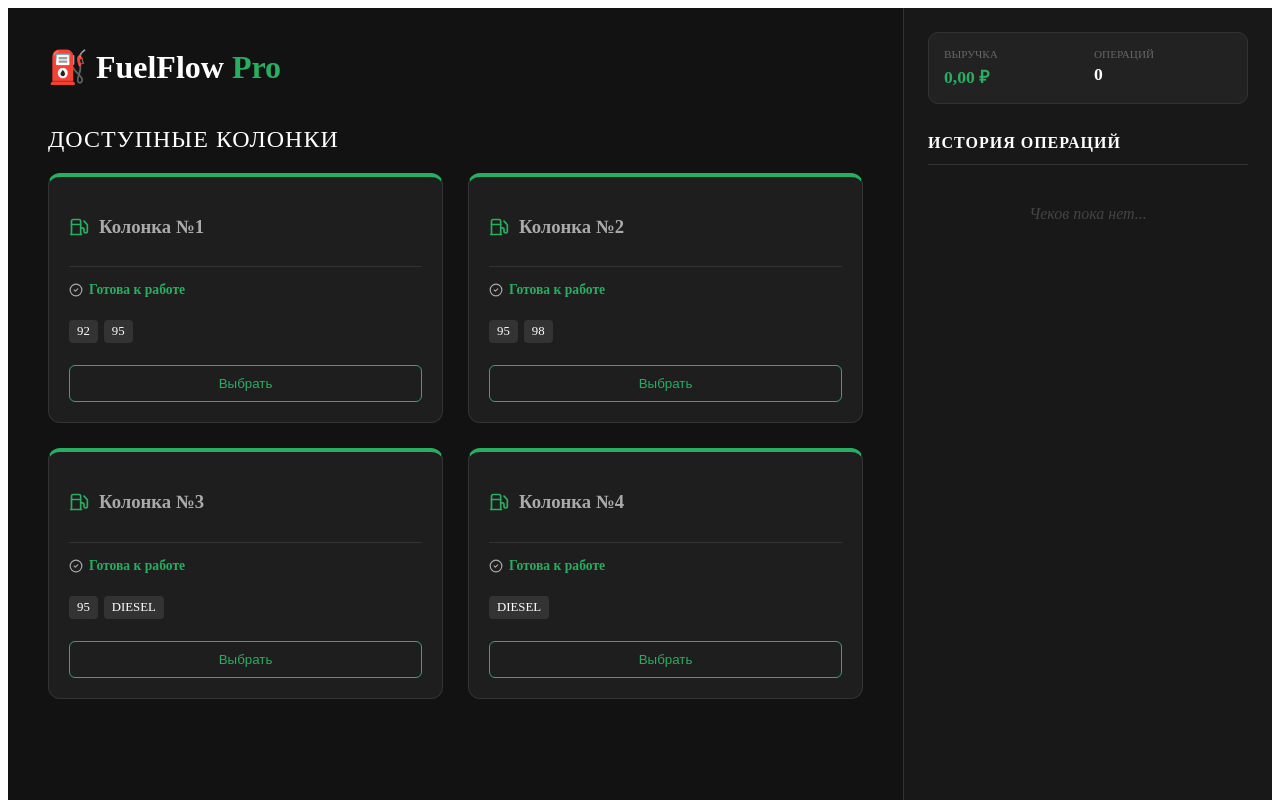
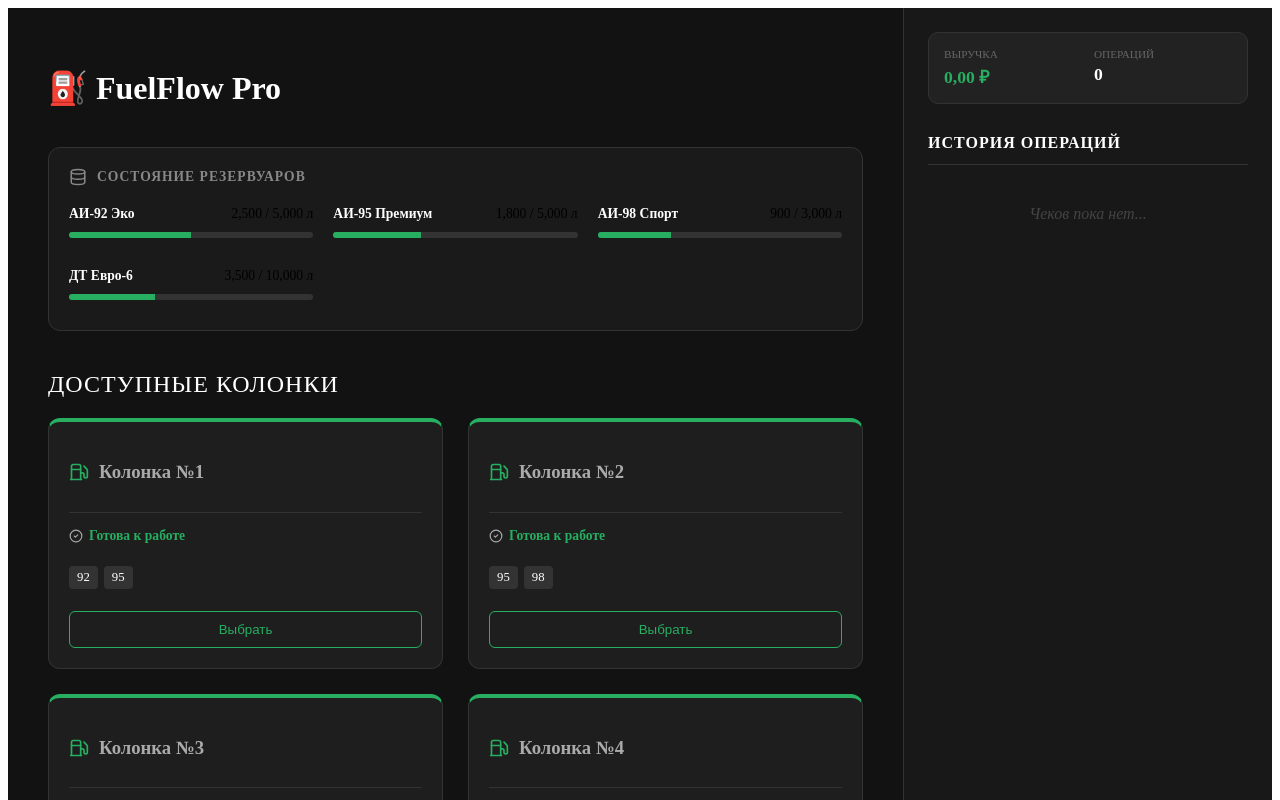
Before and after one commit to Nix38joy/fuel-flow-pro, a React (Vite) app: page / in a window 1280 px wide. Shown: the top 800 px of the page. Built offline with nearby package versions, Linux system fonts and the light colour scheme.

Commit message:
feat(widgets): implement stock monitor with dynamic low-fuel alerts

```diff
--- a/src/App.tsx
+++ b/src/App.tsx
@@ -1,24 +1,24 @@
 import { PumpList } from '@/widgets/pump-list/PumpList';
 import { OrderHistory } from '@/widgets/order-history/OrderHistory';
+import { StockMonitor } from '@/widgets/stock-monitor/StockMonitor'; // ИМПОРТ
 
 function App() {
   return (
     <div style={{ display: 'flex', minHeight: '100vh', background: '#121212' }}>
-      {/* Основной контент */}
-      <main style={{ flex: 1, padding: '40px' }}>
+      <main style={{ flex: 1, padding: '40px', maxWidth: '1200px' }}>
         <header style={{ marginBottom: '40px' }}>
-          <h1 style={{ color: '#fff', fontSize: '2rem', margin: 0 }}>
-            ⛽ FuelFlow <span style={{ color: '#27ae60' }}>Pro</span>
-          </h1>
+          <h1 style={{ color: '#fff', fontSize: '2rem' }}>⛽ FuelFlow Pro</h1>
         </header>
+
+        {/* НОВЫЙ ВИДЖЕТ */}
+        <StockMonitor />
 
         <PumpList />
       </main>
-
-      {/* Боковая панель истории */}
       <OrderHistory />
     </div>
   );
 }
 
+
 export default App;
--- a/src/common/ui/ProgressBar/ProgressBar.tsx
+++ b/src/common/ui/ProgressBar/ProgressBar.tsx
@@ -2,14 +2,18 @@
 
 interface ProgressBarProps {
   progress: number; // Число от 0 до 100
+  color?: string;
 }
 
-export const ProgressBar = ({ progress }: ProgressBarProps) => {
+export const ProgressBar = ({ progress, color = '#27ae60' }: ProgressBarProps) => {
   return (
     <div className={styles.wrapper}>
       <div
         className={styles.fill}
-        style={{ width: `${Math.min(progress, 100)}%` }}
+         style={{
+       width: `${Math.min(progress, 100)}%`,
+         backgroundColor: color // ТЕПЕРЬ МЫ ИСПОЛЬЗУЕМ ПЕРЕДАННЫЙ ЦВЕТ
+       }}
       />
     </div>
   );
--- /dev/null
+++ b/src/widgets/stock-monitor/StockMonitor.module.css
@@ -0,0 +1,42 @@
+.container {
+  background: #1a1a1a;
+  border-radius: 12px;
+  padding: 20px;
+  border: 1px solid #333;
+  margin-bottom: 30px;
+}
+
+.header {
+  display: flex;
+  align-items: center;
+  gap: 10px;
+  color: #888;
+  margin-bottom: 20px;
+  text-transform: uppercase;
+  letter-spacing: 1px;
+}
+
+.header h2 {
+  font-size: 0.85rem;
+  margin: 0;
+}
+
+.grid {
+  display: grid;
+  grid-template-columns: repeat(auto-fit, minmax(200px, 1fr));
+  gap: 20px;
+}
+
+.info {
+  display: flex;
+  justify-content: space-between;
+  font-size: 0.85rem;
+  margin-bottom: 4px;
+}
+
+.name { color: #fff; font-weight: bold; }
+.warning { color: #e74c3c; font-weight: bold; animation: blink 1s infinite; }
+
+@keyframes blink {
+  50% { opacity: 0.5; }
+}
--- /dev/null
+++ b/src/widgets/stock-monitor/StockMonitor.tsx
@@ -0,0 +1,41 @@
+import { useFuelStore } from '@/app/providers/store';
+import { ProgressBar } from '@/common/ui/ProgressBar/ProgressBar';
+import { Database } from 'lucide-react';
+import styles from './StockMonitor.module.css';
+
+export const StockMonitor = () => {
+  const fuels = useFuelStore((state) => state.fuels);
+
+  return (
+    <section className={styles.container}>
+      <div className={styles.header}>
+        <Database size={18} />
+        <h2>Состояние резервуаров</h2>
+      </div>
+
+      <div className={styles.grid}>
+        {Object.values(fuels).map((fuel) => {
+          // Считаем процент заполненности цистерны
+          const percent = (fuel.remains / fuel.capacity) * 100;
+          const isLow = percent < 20; // Красный свет, если меньше 20%
+
+          return (
+            <div key={fuel.id} className={styles.item}>
+              <div className={styles.info}>
+                <span className={styles.name}>{fuel.name}</span>
+                <span className={isLow ? styles.warning : ''}>
+                  {fuel.remains.toLocaleString()} / {fuel.capacity.toLocaleString()} л
+                </span>
+              </div>
+              <ProgressBar
+                progress={percent}
+                // Если топлива мало — полоска станет оранжевой/красной
+                color={isLow ? '#e74c3c' : '#27ae60'}
+              />
+            </div>
+          );
+        })}
+      </div>
+    </section>
+  );
+};
```
